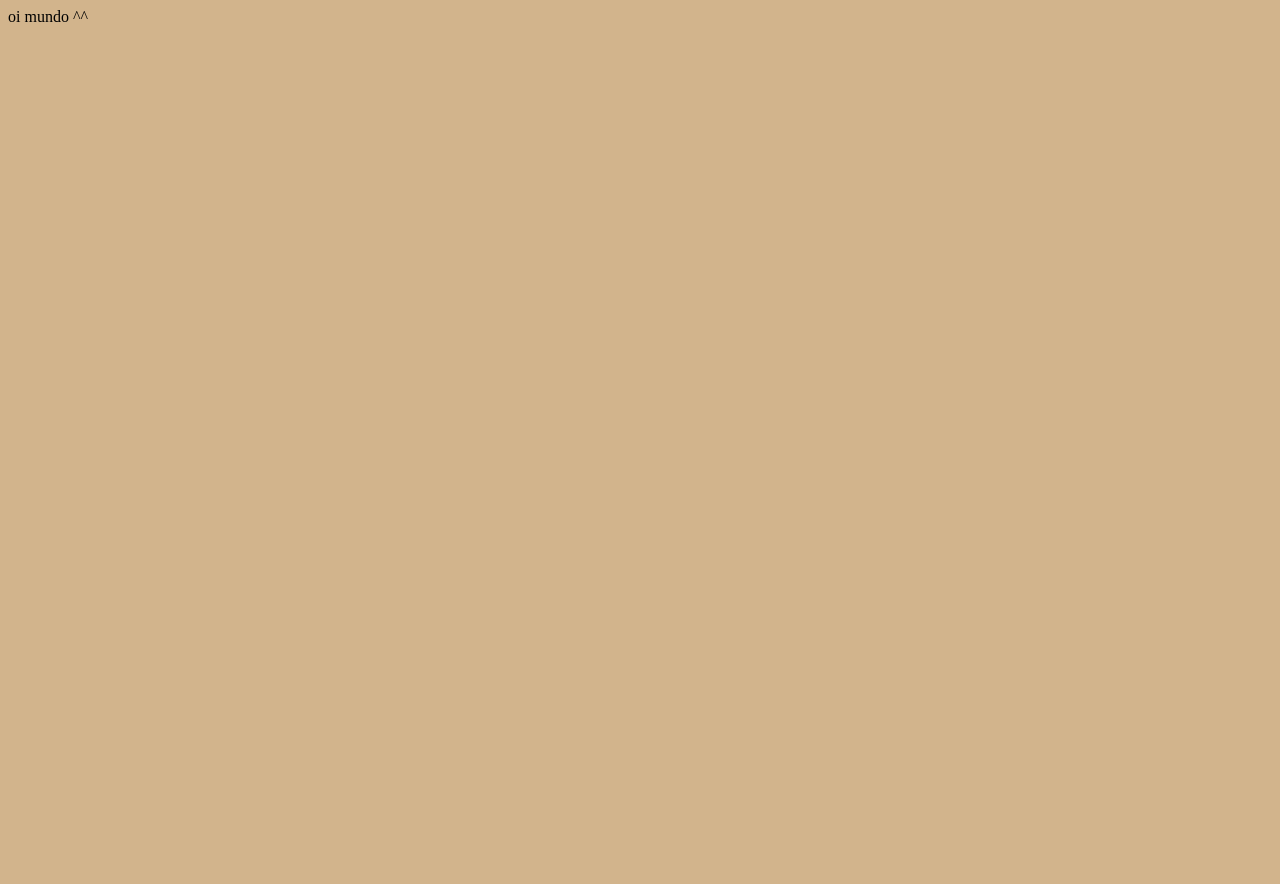
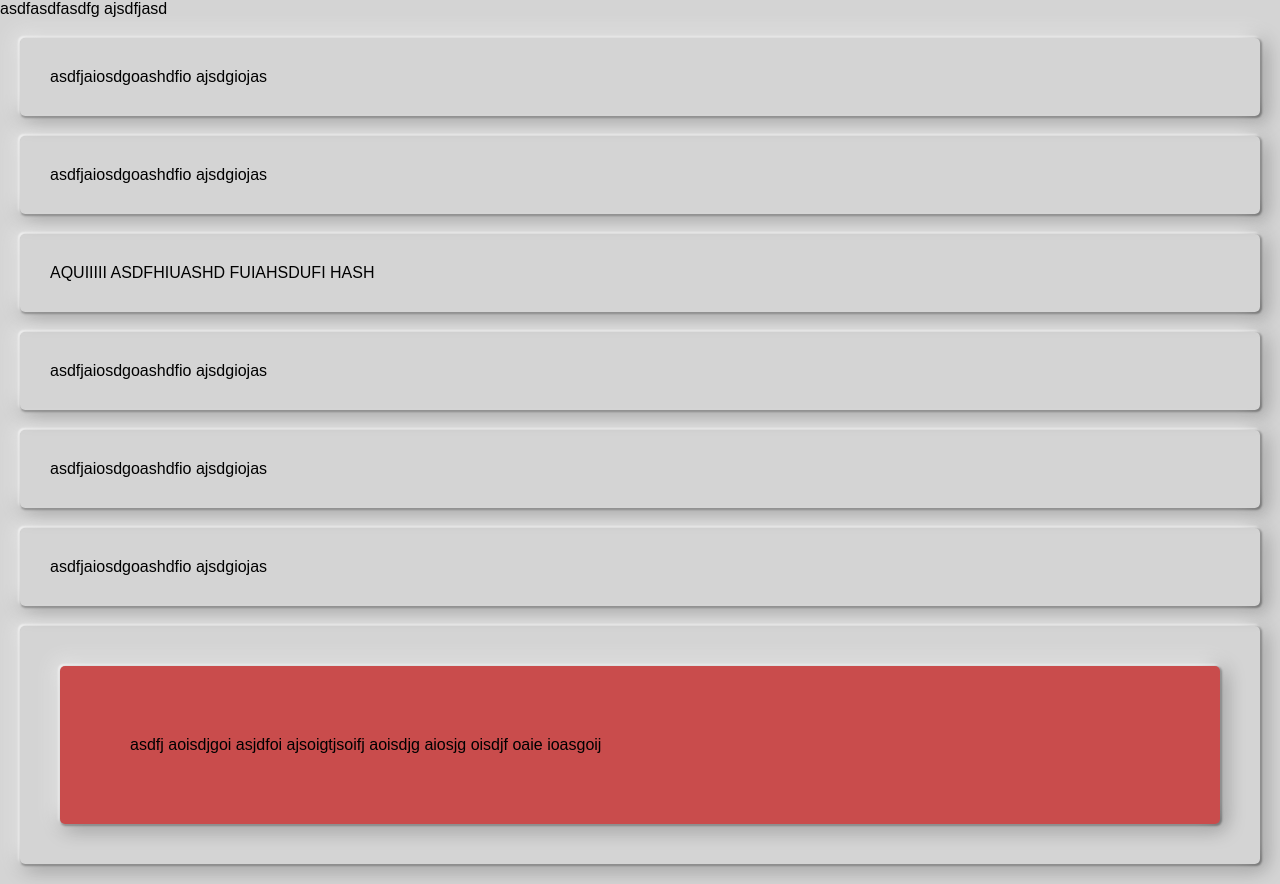
Before and after one commit to JorgeKunrath/neolife-movieapp, a plain HTML site: page index.html in a window 1280 px wide. Before the commit the page ends 800 px from the top, so only its background shows below. Drawn offline with Linux system fonts and the light colour scheme.

Commit message:
WIP - estruturação de estilos básicos

```diff
--- /dev/null
+++ b/css/_common.scss
@@ -0,0 +1,49 @@
+
+
+/*------------------------------------------------------------------------
+GERAL E VARIÁVEIS
+------------------------------------------------------------------------*/
+
+// $bk: #cccccc;
+// $light: #eeeeee;
+// $shadow: #aaaaaa;
+$bk: #d4d4d4;
+$light: rgba(255,255,255,0.8);
+$shadow: rgba(0,0,0,0.4);
+
+
+
+p {
+    margin: 20px;
+    padding: 30px;
+    cursor: pointer;
+    // color: white;
+}
+
+.nmp {
+    border-radius: 5px;
+    box-shadow: -4px -4px 20px $light, 4px 4px 20px $shadow, 1px 1px 2px 1px $shadow, -1px -1px 2px 1px $light;
+    transition: box-shadow 0.2s ease-in;
+
+    &:focus, &:hover {
+        box-shadow: -2px -2px 3px $light, 2px 2px 5px $shadow;
+    }
+    &:active {
+        box-shadow: inset -2px -2px 4px $light, inset 2px 2px 4px $shadow;
+        background: #3b47ad;
+        color: white;
+    }
+}
+
+
+
+
+/*------------------------------------------------------------------------
+TIPOGRAFIA
+------------------------------------------------------------------------*/
+
+
+body {
+    font-family: sans-serif;
+    background: $bk;
+}
--- /dev/null
+++ b/css/_reset.scss
@@ -0,0 +1,24 @@
+
+html {
+    box-sizing: border-box;
+    font-size: 16px;
+  }
+
+  *, *:before, *:after {
+    box-sizing: inherit;
+  }
+
+  body, h1, h2, h3, h4, h5, h6, p, ol, ul {
+    margin: 0;
+    padding: 0;
+    font-weight: normal;
+  }
+
+  ol, ul {
+    list-style: none;
+  }
+
+  img {
+    max-width: 100%;
+    height: auto;
+  }
--- a/css/styles.scss
+++ b/css/styles.scss
@@ -1,3 +1,4 @@
-body {
-    background: tan;
-}
+
+
+@import "reset";
+@import "common";
--- a/index.html
+++ b/index.html
@@ -8,7 +8,26 @@
     <link rel="stylesheet" href="css/styles.css">
 </head>
 <body>
-    oi mundo ^^
+
+    <div class="wrapper">
+
+
+        <div>asdfasdfasdfg ajsdfjasd</div>
+
+        <p class="nmp">asdfjaiosdgoashdfio ajsdgiojas</p>
+        <p class="nmp">asdfjaiosdgoashdfio ajsdgiojas</p>
+        <p class="nmp">AQUIIIII ASDFHIUASHD FUIAHSDUFI HASH</p>
+        <p class="nmp">asdfjaiosdgoashdfio ajsdgiojas</p>
+        <p class="nmp">asdfjaiosdgoashdfio ajsdgiojas</p>
+        <p class="nmp">asdfjaiosdgoashdfio ajsdgiojas</p>
+
+        <div class="nmp" style="margin: 20px; padding: 20px">
+                <div class="nmp" style="margin: 20px; padding: 20px; background: #c94c4c"><p>asdfj aoisdjgoi asjdfoi ajsoigtjsoifj aoisdjg aiosjg oisdjf oaie ioasgoij</p></div></div>
+
+
+
+
+    </div>
 
     <!-- <script src="js/scripts.js"></script> -->
 </body>
```
Also changed, not shown: css/styles.css, 1 other file.
